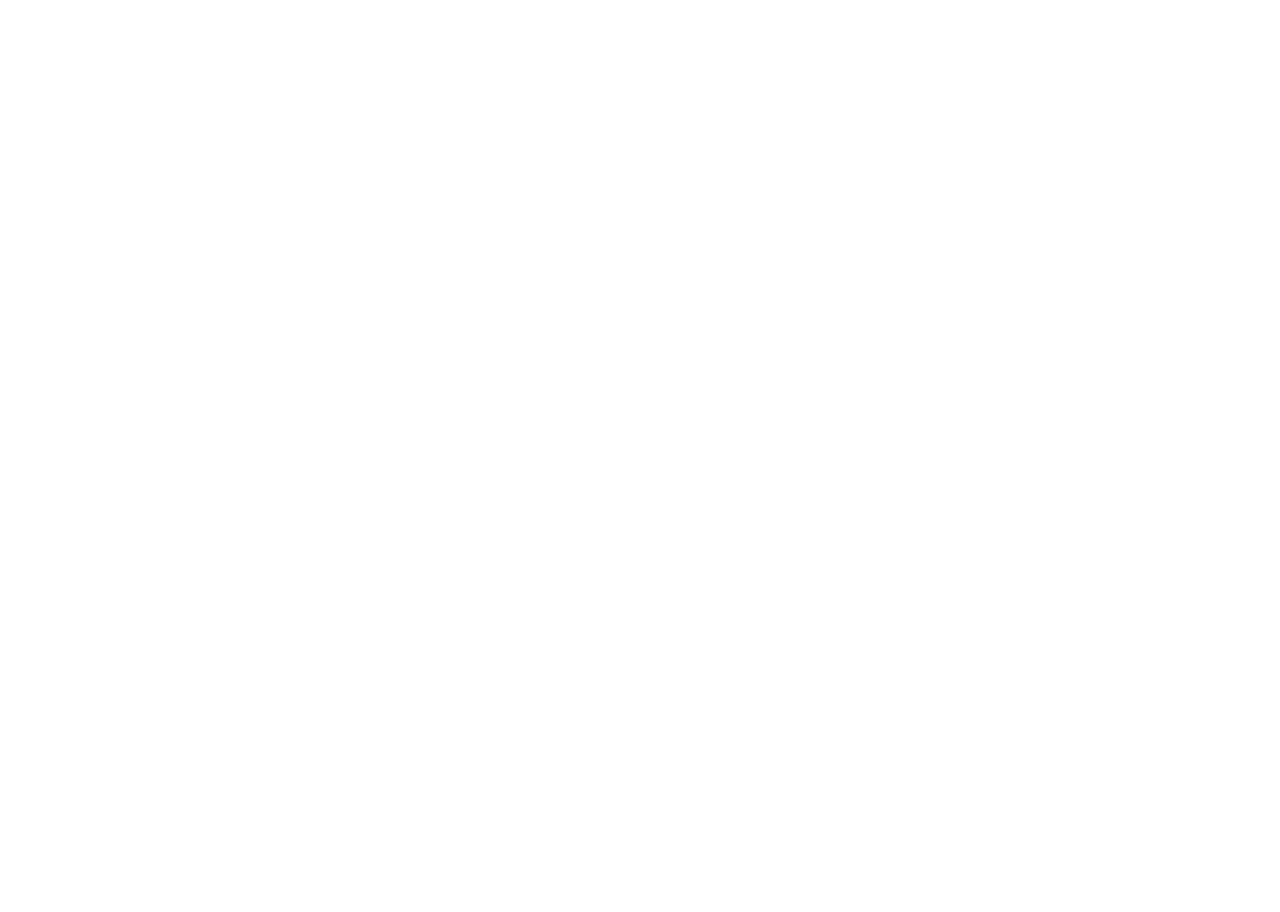
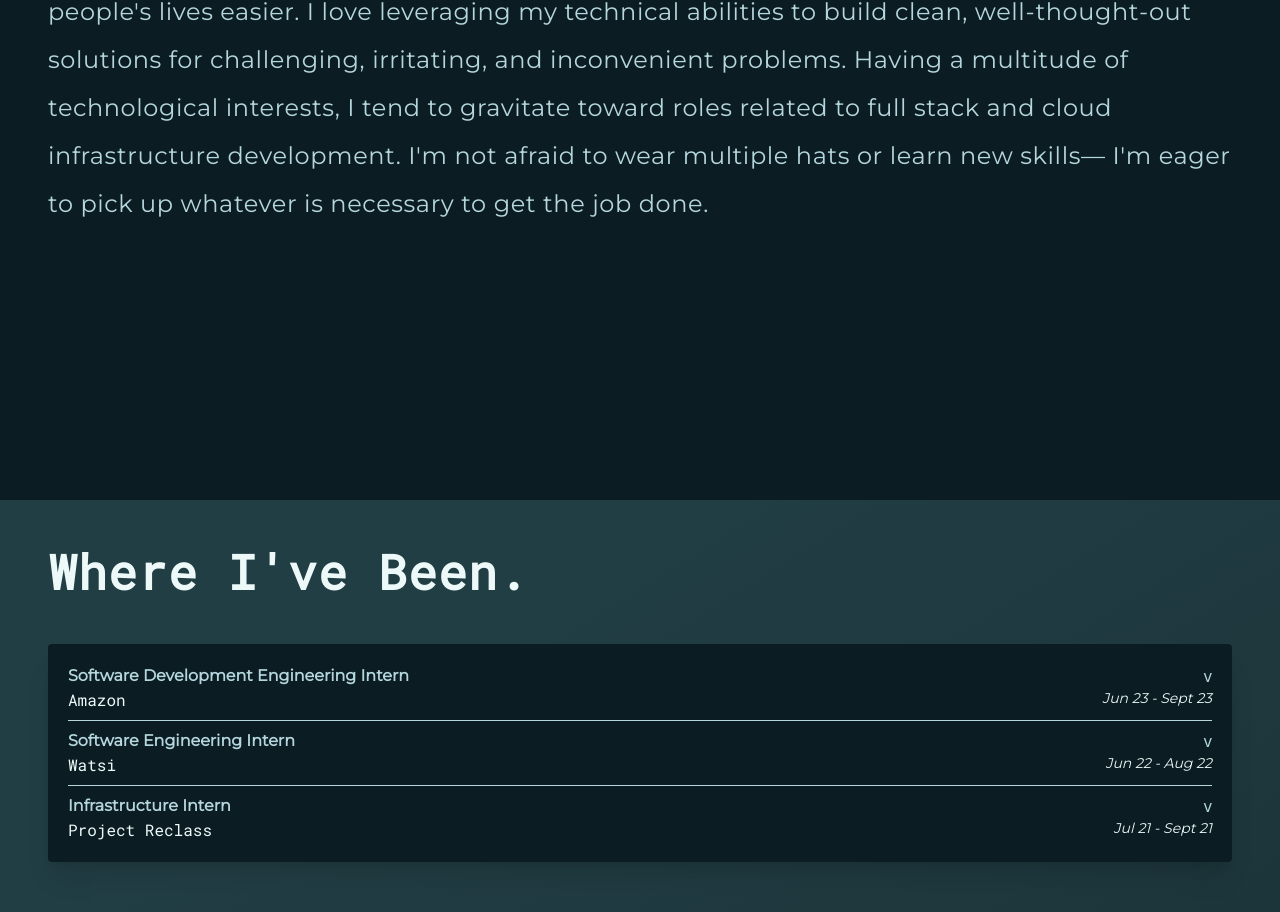
Before and after one commit to sabinecodes15/website_v5, a React (Vite) app in the folder website_v5/: page / in a window 1280 px wide. Shown: the part 1140-2052 px from the top of the page. Before the commit the page ends 840 px from the top, so only its background shows below. Built offline with nearby package versions, Linux system fonts and the light colour scheme.

Commit message:
experience dropdown (sans svgs)

```diff
--- a/website_v5/src/App.tsx
+++ b/website_v5/src/App.tsx
@@ -1,5 +1,7 @@
 import InfoCard from "./components/InfoCard";
 import NavBar from "./components/NavBar";
+import SummaryBlock from "./components/SummaryBlock";
+import WorkHistoryCard from "./components/WorkHistoryCard";
 
 function App() {
   return (
@@ -8,6 +10,16 @@
       <div className="min-h-screen flex justify-center items-center">
         <InfoCard />
       </div>
+      <SummaryBlock />
+      <h1 className="text-white font-mono font-bold text-5xl tracking-wide m-12">
+        Where I've Been.
+      </h1>
+      <div className="m-12">
+        <WorkHistoryCard />
+      </div>
+      <h1 className="text-white font-mono font-bold text-5xl tracking-wide m-12">
+        Skills.
+      </h1>
     </>
   );
 }
--- a/website_v5/src/components/Card.tsx
+++ b/website_v5/src/components/Card.tsx
@@ -1,12 +1,20 @@
 import { ReactElement } from "react";
 
 interface Props {
-  children: ReactElement;
+  children: ReactElement | ReactElement[];
+  size: "span" | "fit";
 }
 
-function Card({ children }: Props) {
+function Card({ children, size = "fit" }: Props) {
   return (
-    <div className="bg-teal-300 p-5 w-fit rounded shadow-xl">{children}</div>
+    <div
+      className={
+        "bg-teal-300 p-5 rounded shadow-xl " +
+        (size === "fit" ? "w-fit" : "w-full")
+      }
+    >
+      {children}
+    </div>
   );
 }
 
--- a/website_v5/src/components/InfoCard.tsx
+++ b/website_v5/src/components/InfoCard.tsx
@@ -8,7 +8,7 @@
 
 const InfoCard = () => {
   return (
-    <Card>
+    <Card size="fit">
       <>
         <h1 className="font-mono font-bold text-light-blue-100 text-5xl tracking-wide">
           Sabine Salnave.
--- /dev/null
+++ b/website_v5/src/components/SummaryBlock.tsx
@@ -0,0 +1,21 @@
+const SummaryBlock = () => {
+  return (
+    <div className="w-full h-screen bg-teal-300 flex flex-col gap-12">
+      <h1 className="text-white font-mono font-bold text-5xl tracking-wide m-12">
+        Who I am.
+      </h1>
+      <p className="m-12 text-light-blue-100 font-mont text-2xl tracking-wide leading-loose">
+        I'm a recent CS grad from the University of Chicago, and I'm passionate
+        about making people's lives easier. I love leveraging my technical
+        abilities to build clean, well-thought-out solutions for challenging,
+        irritating, and inconvenient problems. Having a multitude of
+        technological interests, I tend to gravitate toward roles related to
+        full stack and cloud infrastructure development. I'm not afraid to wear
+        multiple hats or learn new skills— I'm eager to pick up whatever is
+        necessary to get the job done.
+      </p>
+    </div>
+  );
+};
+
+export default SummaryBlock;
--- /dev/null
+++ b/website_v5/src/components/WorkHistoryCard.tsx
@@ -0,0 +1,119 @@
+import { useState } from "react";
+import Card from "./Card";
+
+type Position = {
+  id: string;
+  title: string;
+  company: string;
+  start: string;
+  end: string;
+  description: string[];
+  active: boolean;
+};
+
+function WorkHistoryCard() {
+  const amazon: Position = {
+    id: "amazon",
+    title: "Software Development Engineering Intern",
+    company: "Amazon",
+    start: "Jun 23",
+    end: "Sept 23",
+    description: [
+      "•	Improved organizational workflows with automated document persistence using AWS, React.js, and Java, drastically reducing data search time for 1000+ records",
+      "•	Refined data access by designing a dashboard to surface the most important information about each document, eliminating the need to comb through 10,000+ lines of log files",
+      "•	Maximized data storage efficiency relative to resource usage with DynamoDB, S3 and AWS Lambda, saving $250+ per month",
+      "•	Simplified management operations by patching a bug that was over 10 months old, facilitating more efficient execution of a regular task",
+    ],
+    active: false,
+  };
+
+  const watsi: Position = {
+    id: "watsi",
+    title: "Software Engineering Intern",
+    company: "Watsi",
+    start: "Jun 22",
+    end: "Aug 22",
+    description: [
+      "•	Streamlined administrative workflows with a React and Ruby-on-Rails based asset management system, shortening time spent managing 50+ files",
+      "•	Increased donor engagement on https://watsi.org/fund-treatments by implementing filtering across 13 different countries, maximizing completed donations by exposing prospective donors to profiles that better suit their interests",
+      "•	Facilitated better patient discovery by adding 3 new sort parameters, which allowed donors to more easily find individuals to fund out of over 100 possible profiles",
+    ],
+    active: false,
+  };
+
+  const projectReclass: Position = {
+    id: "project-reclass",
+    title: "Infrastructure Intern",
+    company: "Project Reclass",
+    start: "Jul 21",
+    end: "Sept 21",
+    description: [
+      "•	Optimized the deployment of an AWS production stack for team resources, saving $100+ monthly in usage fees",
+      "•	Augmented deployment capabilities of Go applications with containerization, increasing program availability by a factor of 3 via Kubernetes deployment",
+      "•	Marketed the benefits of the organization's flagship product by demoing Docker containerization and Kubernetes app deployment to an audience of over 30 technical and non-technical individuals",
+      "•	Highlighted opportunities to bring new people into the organization through Python network analysis of the organization's 15+ members",
+    ],
+    active: false,
+  };
+
+  const initialPositions = [amazon, watsi, projectReclass];
+
+  const [positionList, setPositionList] = useState(initialPositions);
+
+  function handleClick(index: number) {
+    const nextItems = positionList.map((pos, i) => {
+      if (i === index) {
+        const newPosition: Position = {
+          ...pos,
+          active: !pos.active,
+        };
+        return newPosition;
+      } else {
+        return pos;
+      }
+    });
+
+    setPositionList(nextItems);
+  }
+
+  function dropdowns(positions: Position[]) {
+    return positions.map((pos, i) => (
+      <div key={pos.id}>
+        <div
+          className="flex flex-row justify-between"
+          onClick={() => {
+            handleClick(i);
+          }}
+        >
+          <h3 className="text-light-blue-100 font-mont font-semibold">
+            {pos.title}
+          </h3>
+          {/* replace with down arrow svg */}
+          <p className="text-light-blue-100">v</p>
+        </div>
+        <div className="flex flex-row justify-between">
+          <p className="text-white font-mono">{pos.company}</p>
+          <p className="text-white font-mont text-sm italic">
+            {pos.start + " - " + pos.end}
+          </p>
+        </div>
+        <ul
+          className={
+            "text-light-blue-100 font-mont " + (pos.active ? "" : "hidden")
+          }
+        >
+          {pos.description.map((item, index) => (
+            <li key={pos.id + index}>{item}</li>
+          ))}
+        </ul>
+        {i !== positions.length - 1 ? (
+          <div className="h-px my-2 bg-light-blue-100"></div>
+        ) : null}
+      </div>
+    ));
+  }
+
+  return <Card size="span">{dropdowns(positionList)}</Card>;
+}
+
+export default WorkHistoryCard;
```
